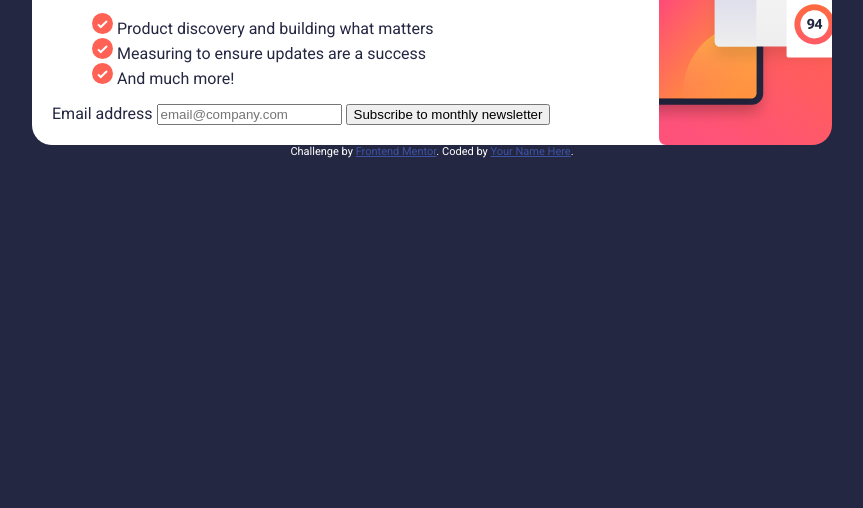
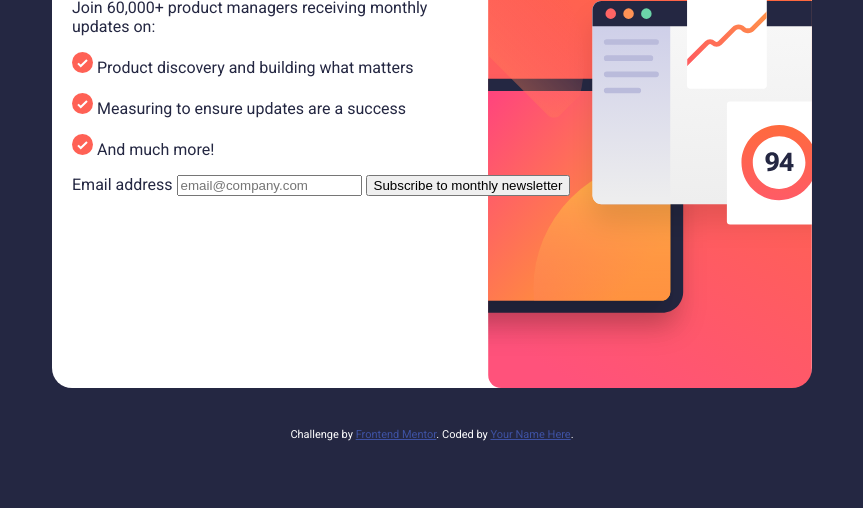
Before and after one commit to NkululekoCyrilCele/newsletter-sign-up, a website: page index.html in a window 1280 px wide. Shown: the part 292-800 px from the top of the page, without its empty margins (208-1071 px from the left). Drawn offline with Linux system fonts and the light colour scheme.

Commit message:
Update footer

```diff
--- a/app/scss/components/_index.scss
+++ b/app/scss/components/_index.scss
@@ -1 +1,2 @@
 @forward "signup-form";
+@forward "footer";
--- /dev/null
+++ b/app/scss/components/footer.scss
@@ -0,0 +1,5 @@
+@use "../util" as *;
+
+.footer {
+    margin: rem(20);
+}
--- a/app/scss/components/signup-form.scss
+++ b/app/scss/components/signup-form.scss
@@ -6,6 +6,7 @@
 
     @include breakpoint(large) {
         background-color: white;
+        height: 60vh;
         margin: rem(180) auto 0;
         padding: rem(20);
         border-radius: rem(20);
--- a/app/scss/globals/layout.scss
+++ b/app/scss/globals/layout.scss
@@ -10,7 +10,7 @@
     background-size: contain;
 
     @include breakpoint(large) {
-        padding: 0;
+        padding: rem(20);
         background-color: var(--dark-grey-slate);
         background-image: none;
     }
--- a/app/scss/globals/typography.scss
+++ b/app/scss/globals/typography.scss
@@ -2,17 +2,35 @@
 
 h1 {
     margin-top: 0;
+    padding-top: rem(250);
     font-size: rem(32);
     font-weight: 700;
     line-height: 1.2;
     margin-bottom: rem(24);
 
     @include breakpoint(large) {
+        padding-top: 0;
         font-size: rem(38);
         font-weight: 700;
+    }
+}
+
+p {
+    @include breakpoint(medium) {
+        margin-right: rem(350);
     }
 }
 
 ul {
     list-style-type: none;
 }
+
+li {
+    margin-bottom: rem(16);
+    margin-left: rem(-40);
+
+    @include breakpoint(medium) {
+        margin-bottom: rem(16);
+        margin-left: rem(-40);
+    }
+}
--- a/index.html
+++ b/index.html
@@ -59,10 +59,12 @@
       </section>
     </main>
 
-    <div class="attribution">
-      Challenge by <a href="https://www.frontendmentor.io?ref=challenge"
-        target="_blank">Frontend Mentor</a>.
-      Coded by <a href="#">Your Name Here</a>.
-    </div>
+    <footer class="footer">
+      <div class="attribution">
+        Challenge by <a href="https://www.frontendmentor.io?ref=challenge"
+          target="_blank">Frontend Mentor</a>.
+        Coded by <a href="#">Your Name Here</a>.
+      </div>
+    </footer>
   </body>
 </html>
```
Also changed, not shown: dist/style.css, 1 other file.
